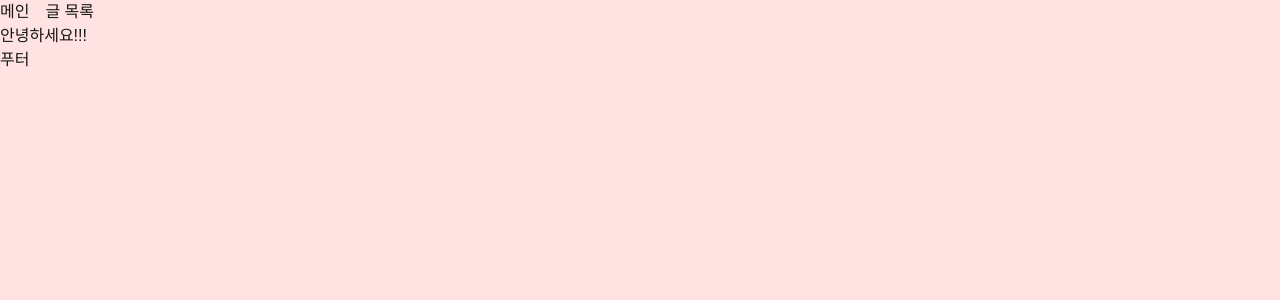
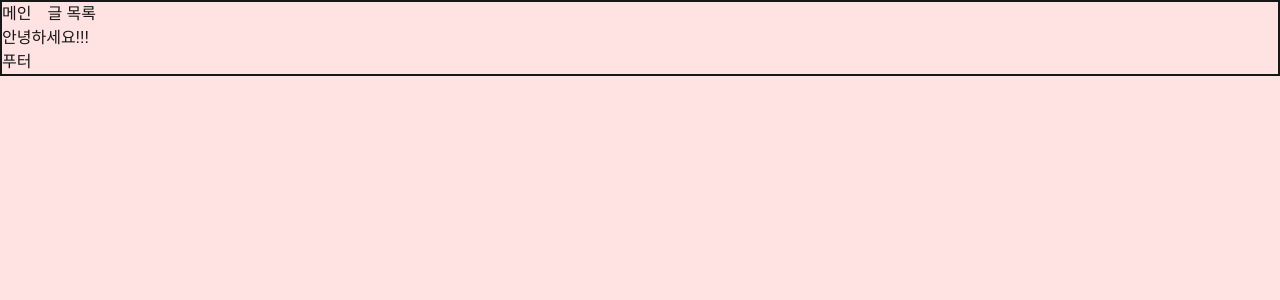
Before and after one commit to dpwl0974/rest1-front, a Next.js app: page / in a window 1280 px wide. Shown: the top 300 px of the page. Built offline with nearby package versions, Linux system fonts and the light colour scheme.

Commit message:
feat: border 사용 - 외연 확인

```diff
--- a/src/app/layout.tsx
+++ b/src/app/layout.tsx
@@ -26,7 +26,7 @@
   return (
     <html lang="ko">
       <body
-        className={`${geistSans.variable} ${geistMono.variable} antialiased !bg-red-100`}
+        className={`${geistSans.variable} ${geistMono.variable} antialiased !bg-red-100 border-2`}
       >
         <header>
           <nav className="flex gap-4">
```
